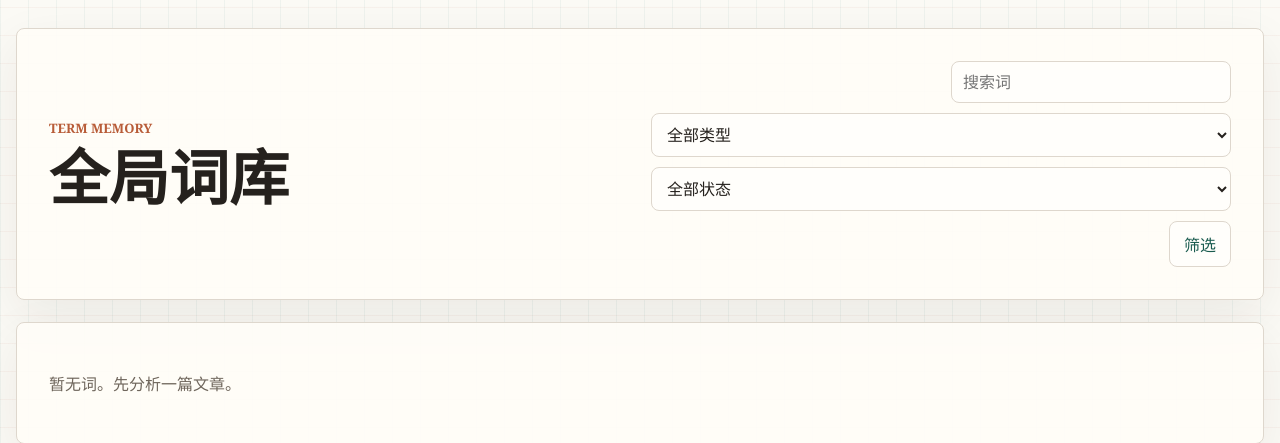
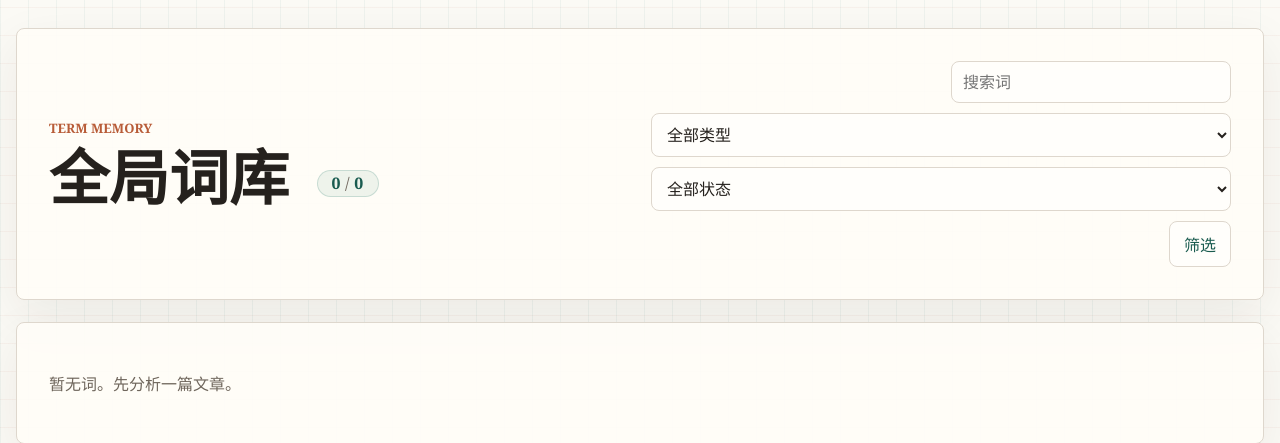
Before and after one commit to dalerkd/langlang_shangkou, a FastAPI app: page /terms in a window 1280 px wide. Shown: the part 77-520 px from the top of the page. Run offline with FastAPI, Linux system fonts and the light colour scheme; data that the repository does not hold is empty; some libraries are stand-ins or nearby versions.

Commit message:
全局词库新增统计徽章，显示筛选结果/总词数

```diff
--- a/app/main.py
+++ b/app/main.py
@@ -303,10 +303,13 @@ def term_index(
         """,
         params,
     ).fetchall()
+    # 统计总数（不带筛选条件）
+    total_row = conn.execute("SELECT COUNT(*) AS cnt FROM terms").fetchone()
+    total_count = total_row["cnt"] if total_row else 0
     return templates.TemplateResponse(
         request,
         "terms.html",
-        {"terms": terms, "filters": {"type": type, "status": status, "q": q}},
+        {"terms": terms, "filters": {"type": type, "status": status, "q": q}, "total_count": total_count, "filtered_count": len(terms)},
     )
 
 
--- a/app/static/styles.css
+++ b/app/static/styles.css
@@ -330,6 +330,27 @@ button,
 .page-head h1 {
   font-size: clamp(34px, 5vw, 60px);
 }
+
+  .term-stats-badge {
+    display: inline-flex;
+    align-items: center;
+    gap: 4px;
+    margin-left: 12px;
+    padding: 4px 14px;
+    font-size: 16px;
+    font-weight: 600;
+    color: var(--accent-strong);
+    background: rgba(47, 125, 109, 0.08);
+    border: 1px solid rgba(47, 125, 109, 0.2);
+    border-radius: 20px;
+    vertical-align: middle;
+    letter-spacing: 0.5px;
+  }
+
+  .term-stats-sep {
+    color: var(--muted);
+    font-weight: 400;
+  }
 
 .prose {
  font-size: 20px;
--- a/app/templates/base.html
+++ b/app/templates/base.html
@@ -4,7 +4,7 @@
     <meta charset="utf-8">
     <meta name="viewport" content="width=device-width, initial-scale=1">
     <title>{% block title %}朗朗上口先读英语{% endblock %}</title>
-    <link rel="stylesheet" href="{{ url_for('static', path='/styles.css') }}?v=18">
+    <link rel="stylesheet" href="{{ url_for('static', path='/styles.css') }}?v=19">
     <script src="https://unpkg.com/htmx.org@1.9.12"></script>
     <script defer src="{{ url_for('static', path='/app.js') }}?v=18"></script>
   </head>
--- a/app/templates/terms.html
+++ b/app/templates/terms.html
@@ -4,7 +4,7 @@
 <section class="page-head">
   <div>
     <p class="eyebrow">Term Memory</p>
-    <h1>全局词库</h1>
+    <h1>全局词库 <span class="term-stats-badge" title="当前筛选结果 / 总词数">{{ filtered_count }}<span class="term-stats-sep">/</span>{{ total_count }}</span></h1>
   </div>
   <form class="filters" method="get" action="/terms">
     <input name="q" value="{{ filters.q }}" placeholder="搜索词">
```
Also changed, not shown: AGENTS.md (+1 -0 lines).
